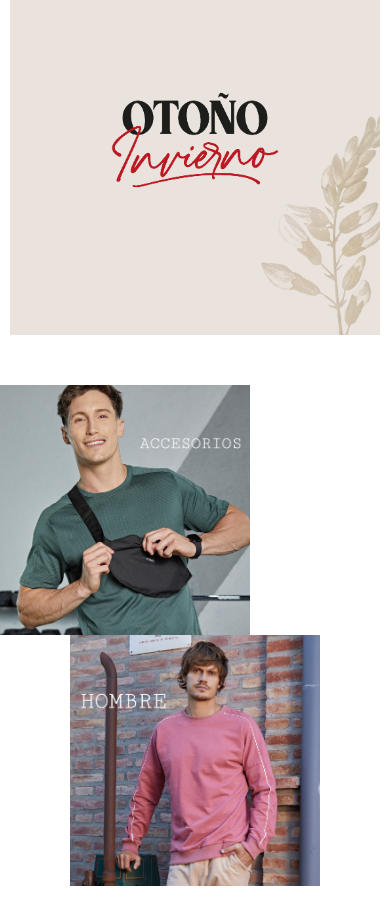
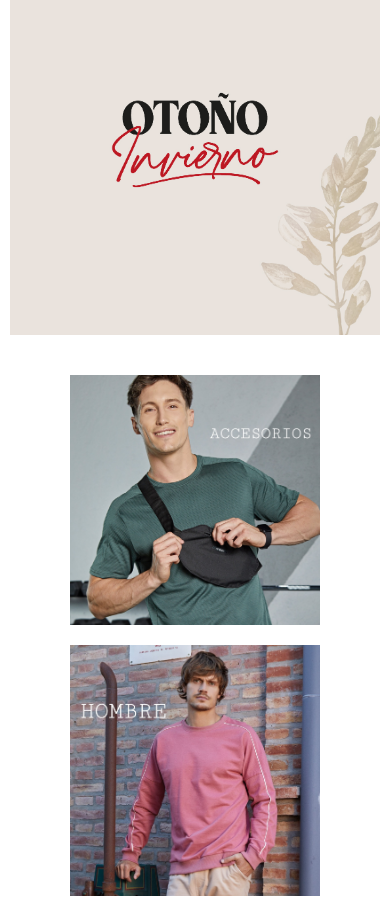
Before and after one commit to julian-rinaudo/Pagina-web-Wineem, a plain HTML site: page index.html in a window 390 px wide. Shown: the part 179-1091 px from the top of the page. Drawn offline with nearby package versions, Linux system fonts and the light colour scheme.

Commit message:
corregi-imagen-accesorios

```diff
--- a/estilos/estilos.css
+++ b/estilos/estilos.css
@@ -846,6 +846,7 @@
         height: 250px;
         margin: auto;
         transition: 1s;
+        margin-top: 20px;
 
 
 
@@ -853,10 +854,12 @@
     }
     .imagen-3{
         grid-area: imagen3;
+        display: flex;
+        flex-direction: column;
         width: 250px;
         height: 250px;
         margin: auto;
-        margin-top: 30px;
+        margin-top: 20px;
         transition: 1s;
 
     }
@@ -865,7 +868,7 @@
         width: 250px;
         height: 250px;
         margin: auto;
-        margin-top: 30px;
+        margin-top: 20px;
         transition: 1s;
 
     }
```
